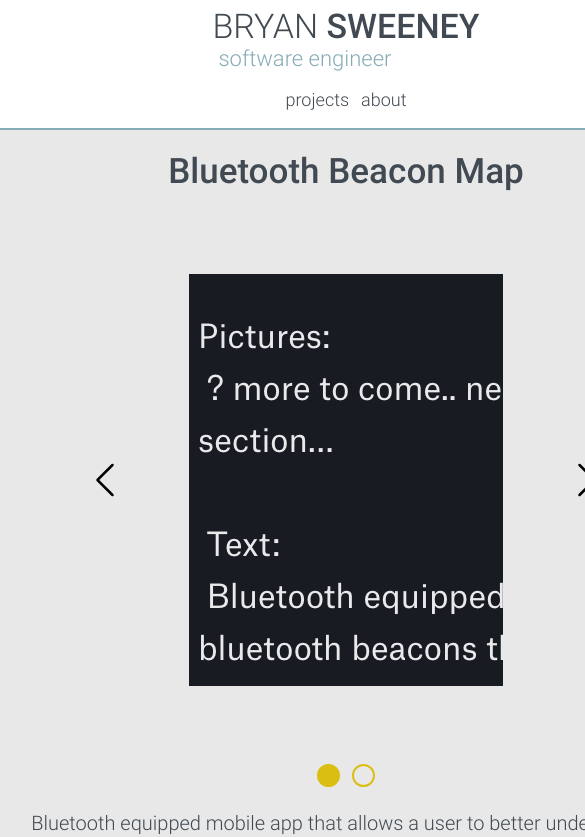
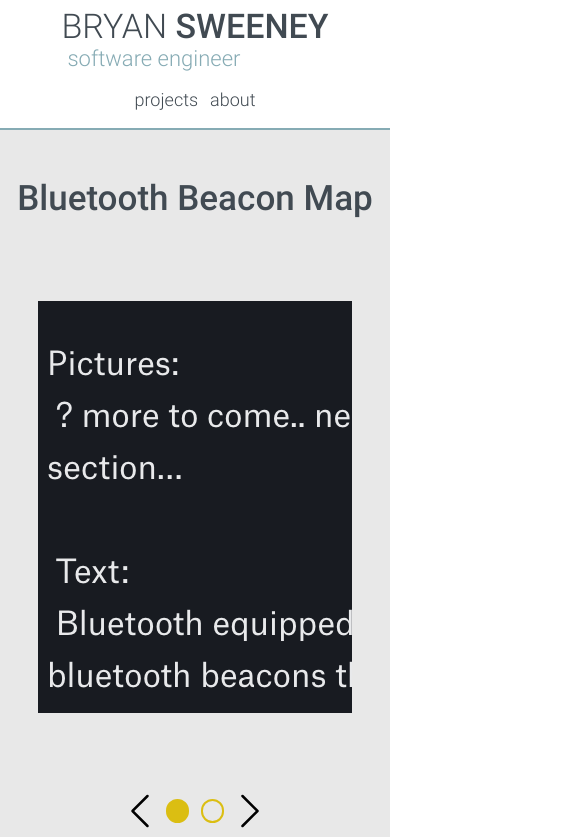
Before and after one commit to btsween/personal-site, a React (Create React App) app: page / in a window 390 px wide. Shown: the top 837 px of the page, 585 px wide, since content can reach past the window. Built offline with nearby package versions, Linux system fonts and the light colour scheme.

Commit message:
FEATURE: mobile styling

```diff
--- a/src/components/contentCard/ContentCard.js
+++ b/src/components/contentCard/ContentCard.js
@@ -5,15 +5,12 @@ import SlideShow from "./SlideShow";
 const CardWrapper = styled.div`
   display: flex;
   justify-content: center;
-  padding: 2rem;
+  padding-top: 2rem;
+  padding-bottom: 2rem;
   border-top: solid 2px #86abb4;
 
   &.dark-schemed {
     background-color: #e8e8e8;
-  }
-
-  @media (max-width: 650px) {
-    padding: 1rem;
   }
 `;
 
@@ -36,7 +33,6 @@ const CardBody = styled.div`
   @media (max-width: 650px) {
     max-width: inherit;
     width: inherit;
-    padding: 5px;
   }
 `;
 
--- a/src/components/contentCard/SlideShow.js
+++ b/src/components/contentCard/SlideShow.js
@@ -35,12 +35,24 @@ const Chevron = styled.img`
   width: 2.5rem;
 `;
 
-const ButtonWrapper = styled.div`
-  display: flex;
+const ButtonWrapperDesktop = styled.div`
   flex-direction: column;
   align-items: center;
   justify-content: center;
   margin: 4rem;
+  display: none;
+
+  @media (min-width: 650px) {
+    display: flex;
+  }
+`;
+
+const ButtonWrapperMobile = styled.div`
+  display: none;
+
+  @media (max-width: 650px) {
+    display: flex;
+  }
 `;
 
 const Button = styled.button`
@@ -143,11 +155,11 @@ function SlideShow(props) {
   return (
     <Carousel>
       <ImageWrapper className="imageWrapper">
-        <ButtonWrapper>
+        <ButtonWrapperDesktop>
           <Button onClick={handleLeftArrowClick}>
             <Chevron src={LeftChevron}></Chevron>
           </Button>
-        </ButtonWrapper>
+        </ButtonWrapperDesktop>
         {props.assets.map((asset, index) => {
           return asset.type === "photo" ? (
             <StyledImage
@@ -166,13 +178,18 @@ function SlideShow(props) {
             />
           );
         })}
-        <ButtonWrapper>
+        <ButtonWrapperDesktop>
           <Button onClick={handleRightArrowClick}>
             <Chevron src={RightChevron}></Chevron>
           </Button>
-        </ButtonWrapper>
+        </ButtonWrapperDesktop>
       </ImageWrapper>
       <NavigationContainer>
+        <ButtonWrapperMobile>
+          <Button onClick={handleLeftArrowClick}>
+            <Chevron src={LeftChevron}></Chevron>
+          </Button>
+        </ButtonWrapperMobile>
         {props.assets.map((asset, index) => {
           return (
             <ImageDot
@@ -183,6 +200,11 @@ function SlideShow(props) {
             />
           );
         })}
+        <ButtonWrapperMobile>
+          <Button onClick={handleRightArrowClick}>
+            <Chevron src={RightChevron}></Chevron>
+          </Button>
+        </ButtonWrapperMobile>
       </NavigationContainer>
     </Carousel>
   );
```
